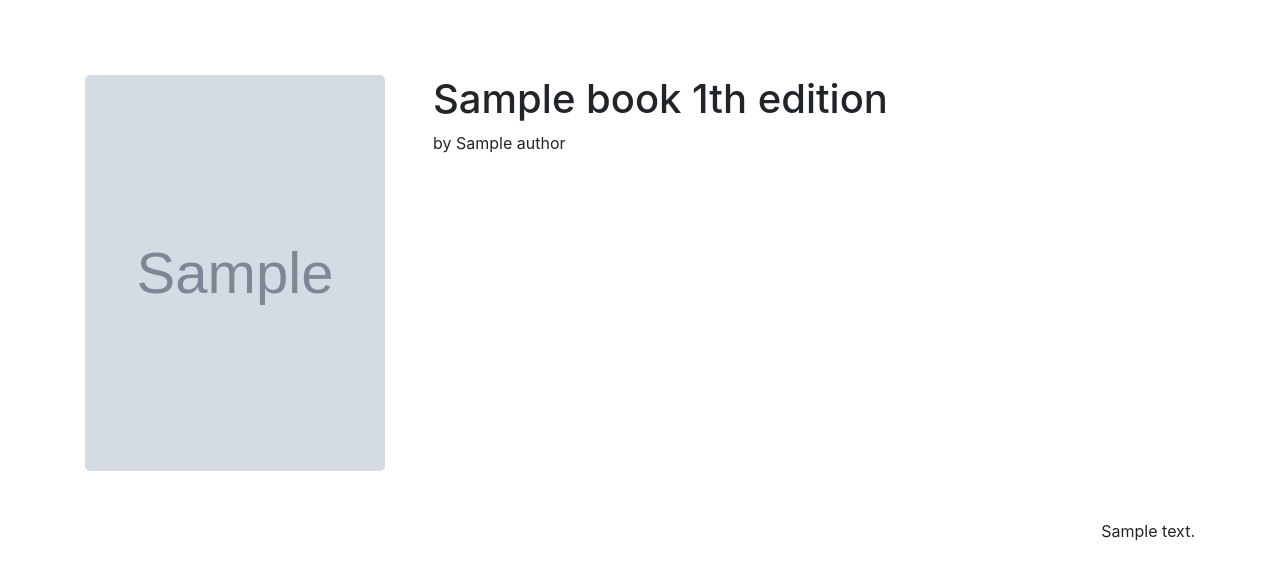
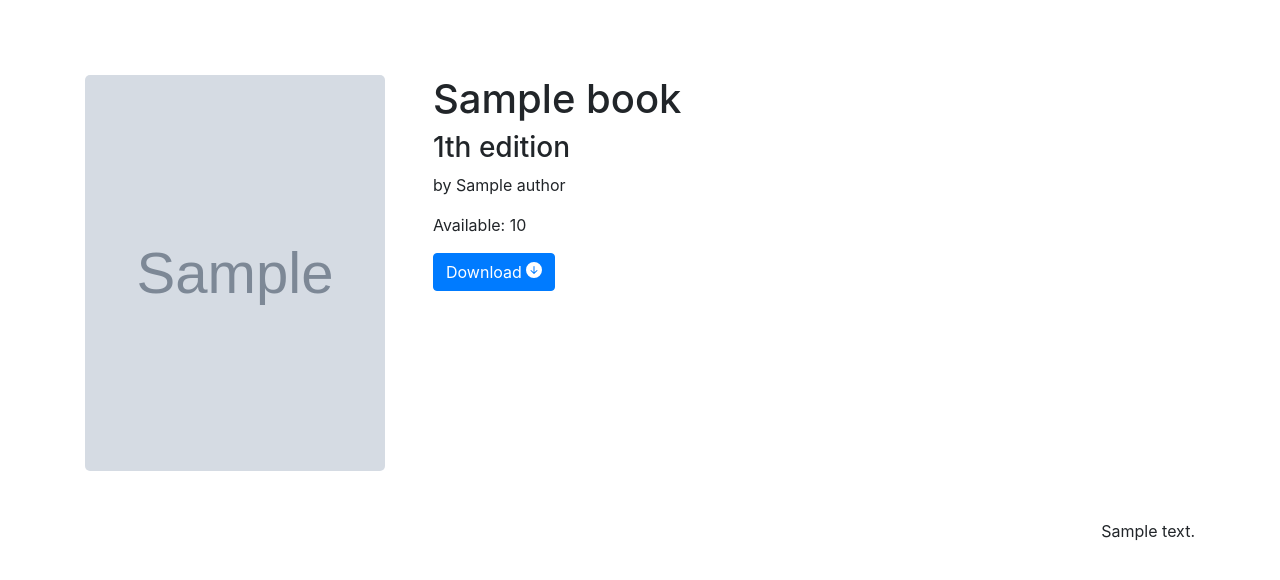
Before and after one commit to ahmed-seghairoon/karabuk_university_library_system, a Django app: page /book-details/1 in a window 1280 px wide. Shown: the part 87-667 px from the top of the page. Run offline with Django 5.2, Linux system fonts and the light colour scheme; a user stored in the database is signed in; tables that the repository leaves empty hold one stand-in row (values such as "Sample post"); grey boxes marked "Sample" are stand-in pictures; some libraries are stand-ins or nearby versions.

Commit message:
book details page

```diff
--- a/library/static/css/book-details.css
+++ b/library/static/css/book-details.css
@@ -7,3 +7,7 @@
     height: 396px;
     border-radius: 5px;
 }
+
+.b-book-info{
+    max-width: calc(100% - 400px);
+}
--- a/library/templates/book-details.html
+++ b/library/templates/book-details.html
@@ -5,15 +5,25 @@
     <div class="d-flex">
         <div class="b-book-cover" style="background: url({{book.image.url}}) no-repeat center;background-size: cover;">
         </div>
-        <div class="ml-5">
-            <h1>{{book.name}} {{book.edition}}th edition</h1>
+        <div class="ml-5 b-book-info">
+            <h1>{{book.name}}</h1>
+            <h3>{{book.edition}}th edition</h3>
             <p>
                 by
                 {% for task in book.author.all %}
                 {{task.name}} {% if not forloop.last %},{% endif %}
                 {% endfor %}
             </p>
-        </div>
+            <p>Available: {{book.stock}}</p>
+            {% if book.file %}
+            <button class="btn btn-primary">
+                Download
+                <svg xmlns="http://www.w3.org/2000/svg" width="16" height="16" fill="currentColor" class="bi bi-arrow-down-circle-fill" viewBox="0 0 16 16">
+                <path d="M16 8A8 8 0 1 1 0 8a8 8 0 0 1 16 0M8.5 4.5a.5.5 0 0 0-1 0v5.793L5.354 8.146a.5.5 0 1 0-.708.708l3 3a.5.5 0 0 0 .708 0l3-3a.5.5 0 0 0-.708-.708L8.5 10.293z"/>
+                </svg>
+            </button>
+            {% endif %}
+            </div>
         </div>
     <p class="float-right mt-5">{{book.description}}</p>
 
```
